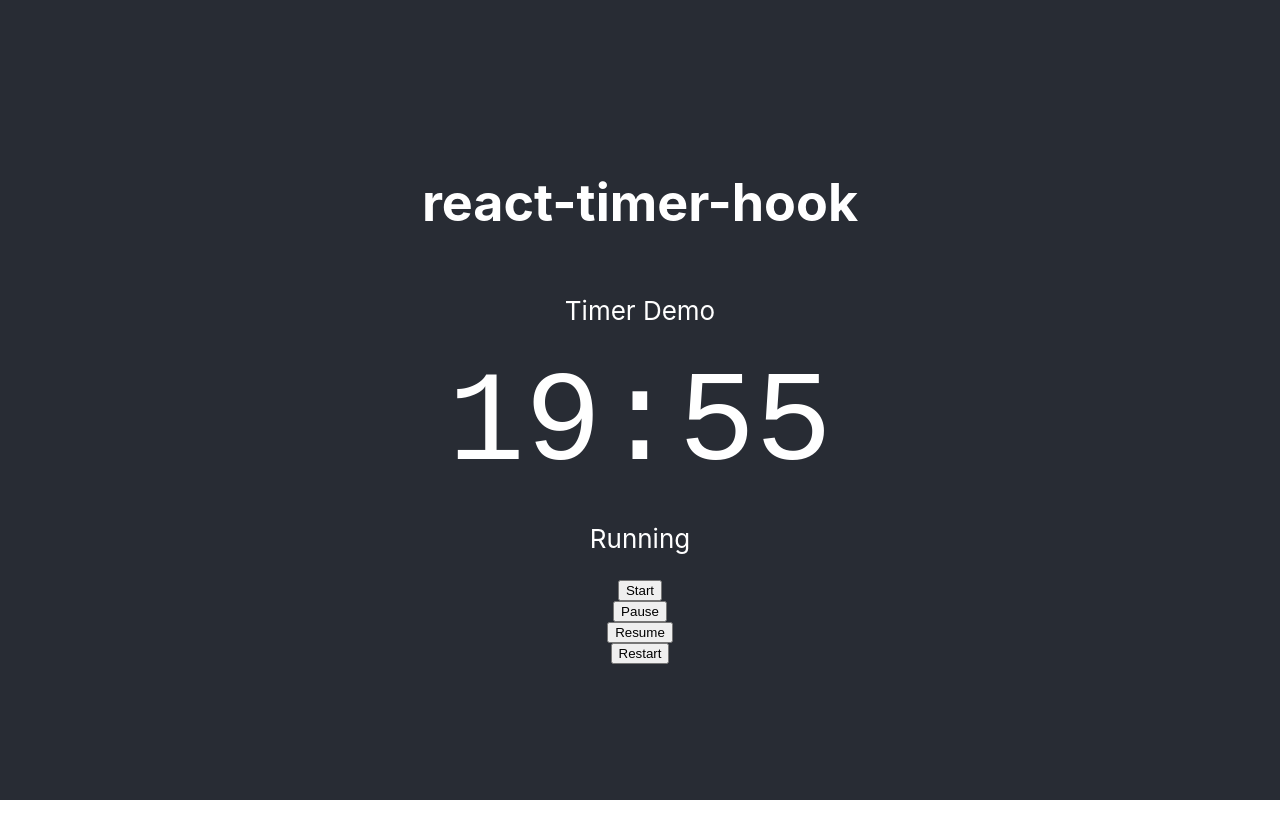
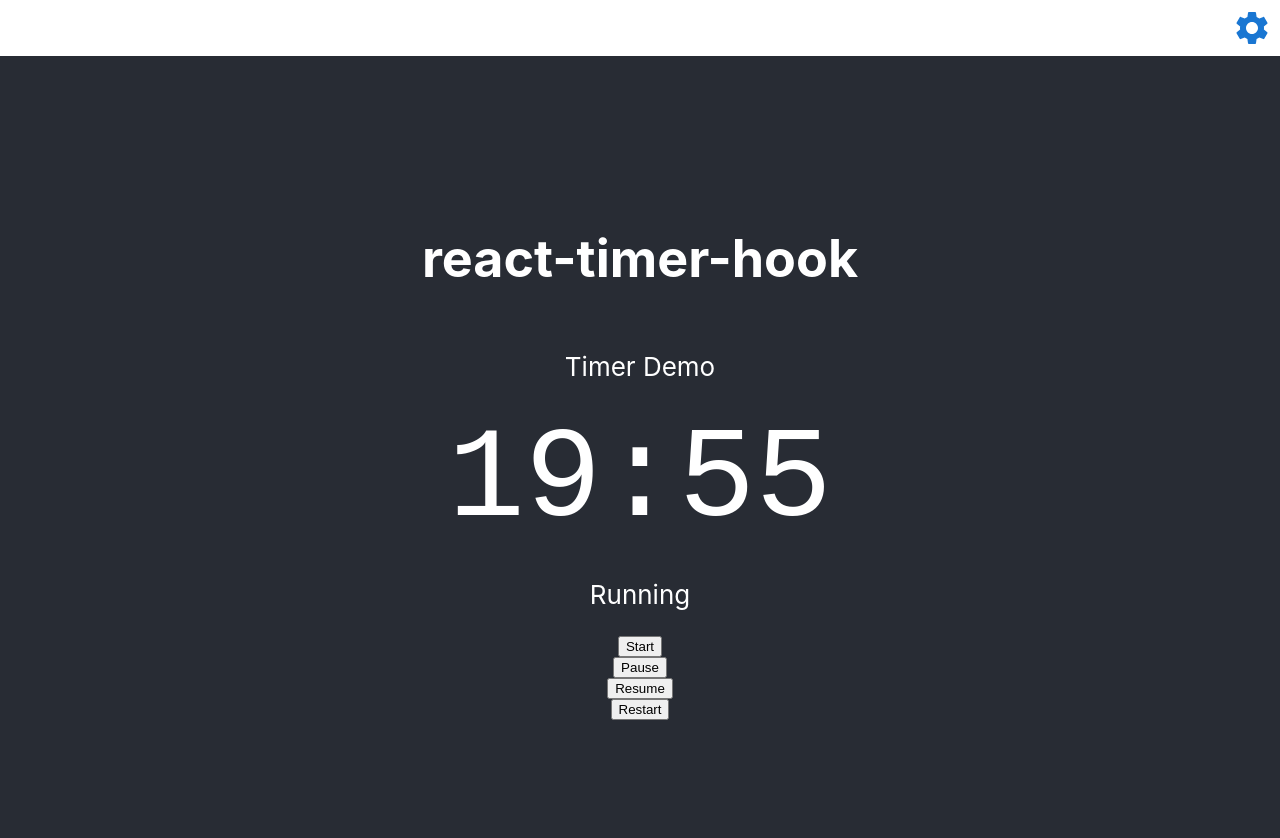
Before and after one commit to cesau78/bubble-buster, a React (Create React App) app: page / in a window 1280 px wide. Shown: the top 838 px of the page. Before the commit the page ends 800 px from the top, so only its background shows below. Built offline with nearby package versions, Linux system fonts and the light colour scheme.

Commit message:
Abstracted menu component

```diff
--- a/src/App.js
+++ b/src/App.js
@@ -3,6 +3,7 @@ import { useTimer } from "react-timer-hook";
 import "./App.css";
 
 import { TimerDisplay } from "./components/TimerDisplay";
+import Menu from "./Menu";
 
 function App() {
   const time = new Date();
@@ -21,6 +22,7 @@ function App() {
 
   return (
     <div className="App">
+      <Menu />
       <header className="App-header">
         <h1>react-timer-hook </h1>
         <p>Timer Demo</p>
--- /dev/null
+++ b/src/Menu.js
@@ -0,0 +1,26 @@
+import IconButton from "@mui/material/IconButton";
+import Stack from "@mui/material/Stack";
+import SettingsIcon from "@mui/icons-material/Settings";
+
+export const Menu = (props = {}) => {
+  const { id = "menu", className = "Menu", style, onSettingsClick } = props;
+
+  return (
+    <Stack
+      direction="row-reverse"
+      spacing={2}
+      id={id}
+      className={className}
+      style={style}
+    >
+      <IconButton
+        aria-label="settings"
+        color="primary"
+        onClick={onSettingsClick}
+      >
+        <SettingsIcon sx={{ fontSize: 40 }} />
+      </IconButton>
+    </Stack>
+  );
+};
+export default Menu;
```
